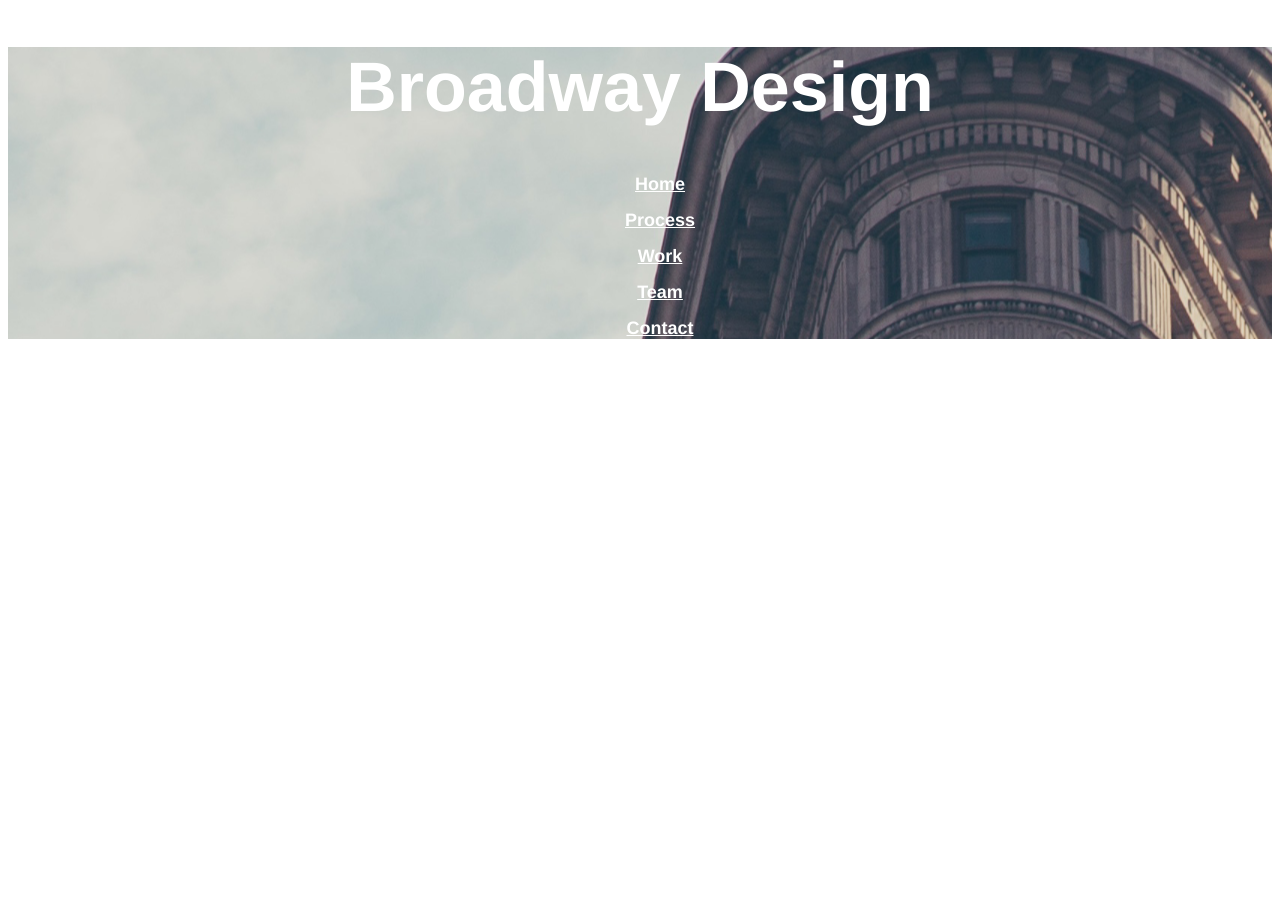
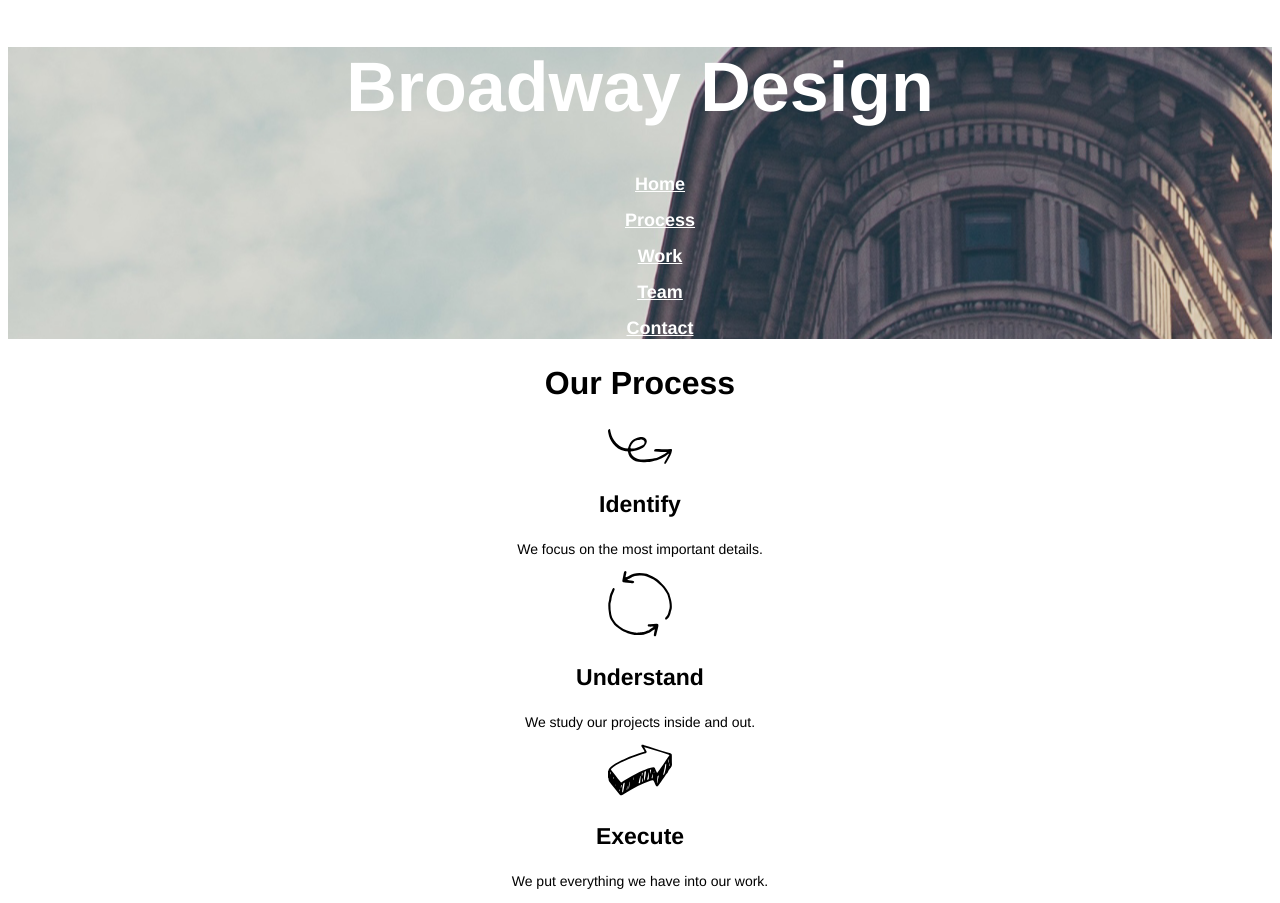
Before and after one commit to Tonyyyy1234/Broadway, a plain HTML site: page index.html in a window 1280 px wide. Before the commit the page ends 800 px from the top, so only its background shows below. Drawn offline with Linux system fonts and the light colour scheme.

Commit message:
Updated the process section

```diff
--- a/index.html
+++ b/index.html
@@ -26,6 +26,19 @@
       </nav>
     </header>
 
+    <!--Section on the Broadway Design process-->
+
+    <h2>Our Process</h2>
+    <img src="resources/icons/identify.svg" alt="Curly Arrow">
+    <h3 class="process">Identify</h3>
+    <p class="para">We focus on the most important details.</p>
+    <img src="resources/icons/understand.svg" alt="Arrow Wheel">
+    <h3 class="process">Understand</h3>
+    <p class="para">We study our projects inside and out.</p>
+    <img src="resources/icons/execute.svg" alt="Cartoon Arrow">
+    <h3 class="process">Execute</h3>
+    <p class="para">We put everything we have into our work.</p>
+
 
 </body>
 </html>
--- a/resources/css/style.css
+++ b/resources/css/style.css
@@ -2,6 +2,7 @@ body {
   font-family: Helvetica, sans-serif;
   text-align: center;
 }
+
 
 header {
   background-image: url("../images/the-flatiron-building.png");
@@ -37,3 +38,15 @@ a:hover {
 a:active {
   color: white;
 }
+
+h2 {
+  font-size: 32px;
+}
+
+.process {
+  font-size: 23px;
+}
+
+.para {
+  font-size: 14px;
+}
```
Also changed, not shown: 1 other file. Lines whose indentation alone changed are shown as unchanged.
